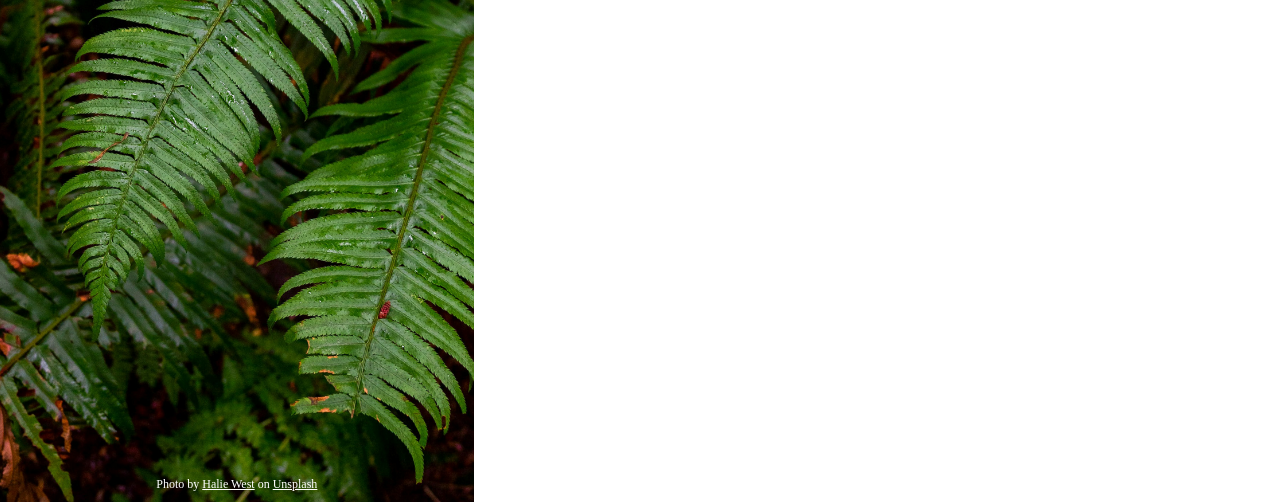
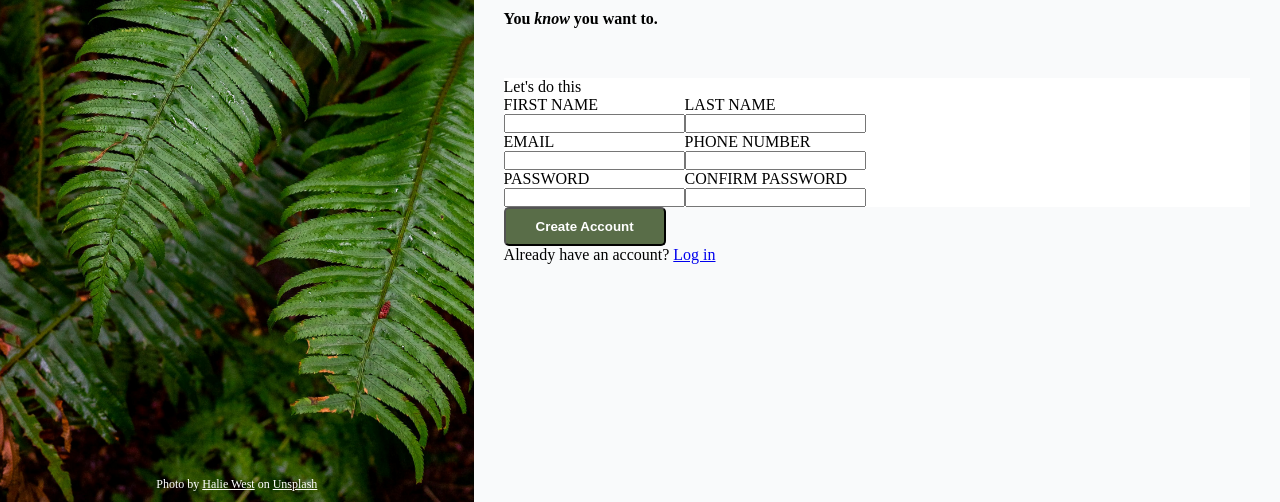
Before and after one commit to KaitoKurogami/odin-sign-up-form, a plain HTML site: page index.html in a window 1280 px wide. Shown: the part 298-800 px from the top of the page. Drawn offline with Linux system fonts and the light colour scheme.

Commit message:
feat: add color to divs and finish top div

```diff
--- a/index.html
+++ b/index.html
@@ -37,7 +37,8 @@
                 You <i>know</i> you want to.
             </p>
         </div>
-        <form action="index.html">
+        <form action="index.html" class="form-row">
+            <p class="form-p">Let's do this</p>
             <div>
                 <label for="">
                     FIRST NAME<input type="text" required>
--- a/styles/style.css
+++ b/styles/style.css
@@ -41,7 +41,6 @@ body{
 
     max-width: 37%;
     height: 100vh;
-    flex: 1;
     position: relative;
     display: flex;
 }
@@ -70,4 +69,41 @@ body{
 
 .form-div {
     flex: 2;
+    display: flex;
+    flex-direction: column;
+    padding: 30px;
+    justify-content: center;
+    background-color: #f9fafb;
 }
+
+.form-row{
+    background-color: white;
+}
+
+input, label{
+    display: block;
+}
+
+form div{
+    display: flex;
+}
+
+.top-row{
+    p:last-child{
+        padding-top: 1rem;
+    }
+    p{
+        font-weight: bold;
+        font-size: 16px;
+    }
+    padding-bottom: 50px;
+}
+
+
+.bot-row button{
+    background-color:#596D48;
+    color: white;
+    padding: 10px 30px;
+    border-radius: 5px;
+    font-weight: bold;
+}
```
